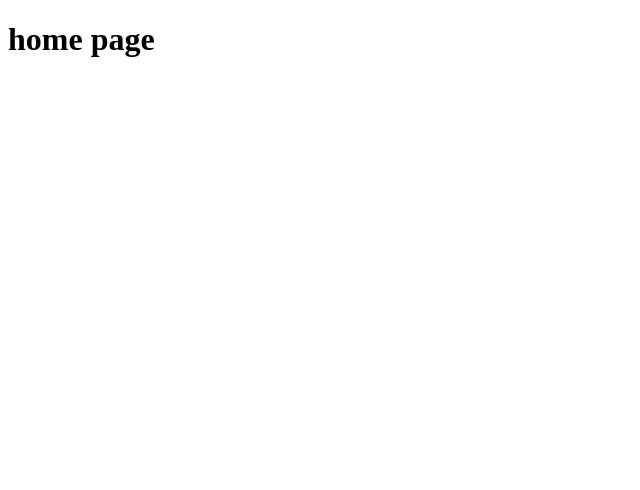
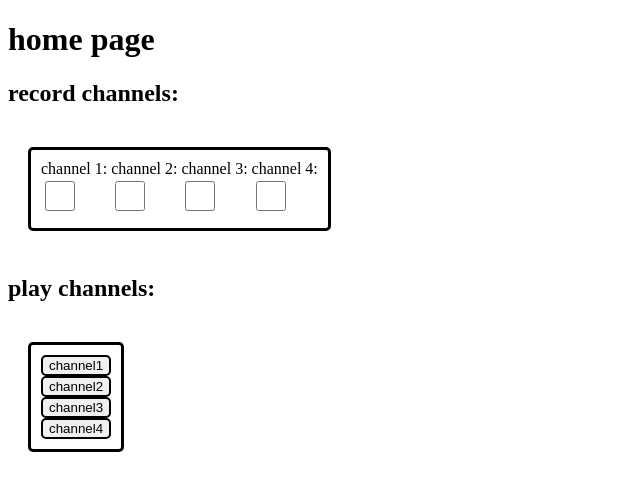
Before and after one commit to bogumil-latuszek/programowanie_w_javascript, a plain HTML site: page cw3/index.html in a window 1280 px wide. Shown: the whole page, without its empty margins (0-640 px from the left). Drawn offline with Linux system fonts and the light colour scheme.

Commit message:
updated site design and added an option to record and play different channels

```diff
--- a/cw3/drumkit.js
+++ b/cw3/drumkit.js
@@ -30,6 +30,9 @@ function onKeyPress(ev){
             break;
         case 'r':
             PlayChannelRecording(channel1Recording);
+            PlayChannelRecording(channel2Recording);
+            PlayChannelRecording(channel3Recording);
+            PlayChannelRecording(channel4Recording);
             break;
         default:
             sound = 'boom'
@@ -38,15 +41,44 @@ function onKeyPress(ev){
             break;
     }
 }
+
+const playCh1Buttton = document.getElementById("b_ch1");
+playCh1Buttton.addEventListener("click", () => {PlayChannelRecording(channel1Recording)})
+
+const playCh2Buttton = document.getElementById("b_ch2");
+playCh2Buttton.addEventListener("click", () => {PlayChannelRecording(channel2Recording)})
+
+const playCh3Buttton = document.getElementById("b_ch3");
+playCh3Buttton.addEventListener("click", () => {PlayChannelRecording(channel3Recording)})
+
+const playCh4Buttton = document.getElementById("b_ch4");
+playCh4Buttton.addEventListener("click", () => {PlayChannelRecording(channel4Recording)})
+
 function ArchiveSound(sound){
     let DateNow = new Date()
     const soundRecorded = {
         sound: sound,
         time: DateNow.getTime() //or maybe sth more precise?
     }
-    addSoundToRecording(channel1Recording, soundRecorded)
+    if(document.getElementById('ch1').checked){
+        addSoundToRecording(channel1Recording, soundRecorded)
+    }
+    if(document.getElementById('ch2').checked){
+        addSoundToRecording(channel2Recording, soundRecorded)
+    }
+    if(document.getElementById('ch3').checked){
+        addSoundToRecording(channel3Recording, soundRecorded)
+    }
+    if(document.getElementById('ch4').checked){
+        addSoundToRecording(channel4Recording, soundRecorded)
+    }
 }
+
 let channel1Recording = []
+let channel2Recording = []
+let channel3Recording = []
+let channel4Recording = []
+
 function addSoundToRecording(channelRecording , newSoundRecorded){
     channelRecording.push(newSoundRecorded)
 }
--- a/cw3/index.css
+++ b/cw3/index.css
@@ -0,0 +1,39 @@
+.wrapper {
+    display: block;
+}
+.inline_wrapper {
+    display: inline-block;
+    overflow: auto;
+}
+#channels_play {
+    display: inline-block;
+    overflow: auto;
+    border-color: black;
+    border-style: solid;
+    border-radius: 5px;
+    margin: 20px;
+    padding: 10px;
+}
+#channels_record {
+    display: inline-block;
+    overflow: auto;
+    border-color: black;
+    border-style: solid;
+    border-radius: 5px;
+    margin: 20px;
+    padding: 10px;
+}
+.button {
+    display: flow;
+    border-color: black;
+    border-style: solid;
+    border-radius: 5px;
+}
+.checkbox {
+    display: flow;
+    border-color: black;
+    border-style: solid;
+    border-radius: 5px;
+    width: 30px;
+    height: 30px;
+}
--- a/cw3/index.html
+++ b/cw3/index.html
@@ -8,12 +8,47 @@
 </head>
 <body>
     <h1>home page</h1>
-    <script src="drumkit.js"></script>
     <audio src="./sounds/boom.wav" id="boom"></audio>
     <audio src="./sounds/tink.wav" id="tink"></audio>
     <audio src="./sounds/clap.wav" id="clap"></audio>
     <audio src="./sounds/kick.wav" id="kick"></audio>
     <audio src="./sounds/openhat.wav" id="openhat"></audio>
     <audio src="./sounds/hihat.wav" id="hihat"></audio>
+
+    <div class="wrapper">
+        <div>
+            <h2>record channels:</h2>
+        </div>
+        <div id="channels_record">
+            <div class="inline_wrapper">
+                <div>channel 1:</div>
+                <input type="checkbox" id="ch1" class="checkbox">
+            </div>
+            <div class="inline_wrapper">
+                <div>channel 2:</div>
+                <input type="checkbox" id="ch2" class="checkbox">
+            </div>
+            <div class="inline_wrapper">
+                <div>channel 3:</div>
+                <input type="checkbox" id="ch3" class="checkbox">
+            </div>
+            <div class="inline_wrapper">
+                <div>channel 4:</div>
+                <input type="checkbox" id="ch4" class="checkbox">
+        </div>
+    </div>
+    <div class ="wrapper">
+        <div>
+            <h2>play channels:</h2>
+        </div>
+        <div id="channels_play">
+            <button id="b_ch1" class="button">channel1</button>
+            <button id="b_ch2" class="button">channel2</button>
+            <button id="b_ch3" class="button">channel3</button>
+            <button id="b_ch4" class="button">channel4</button>
+        </div>
+    </div>
+
+    <script src="drumkit.js"></script>
 </body>
 </html>
```
